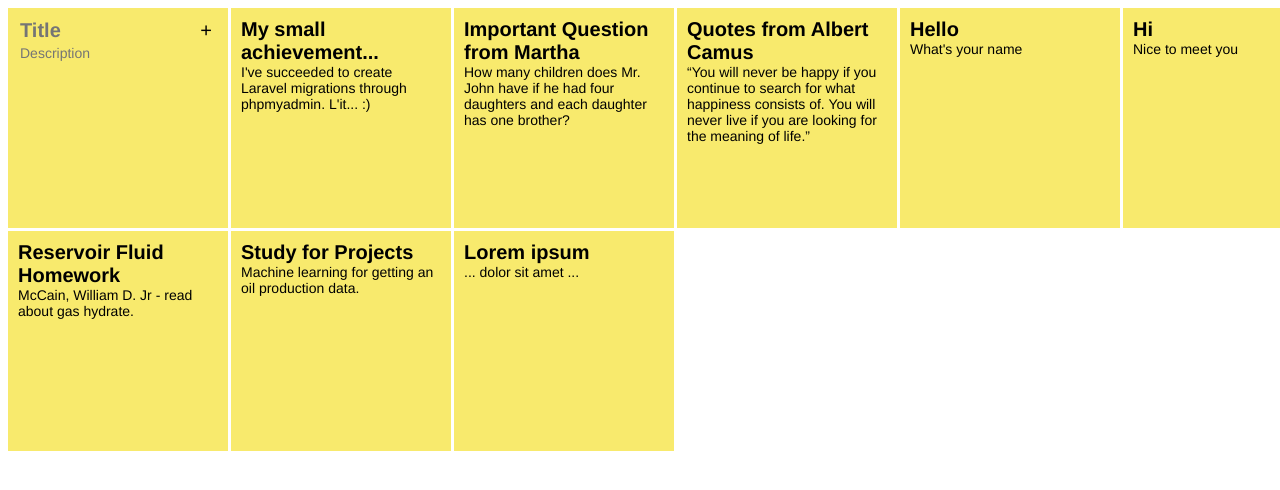
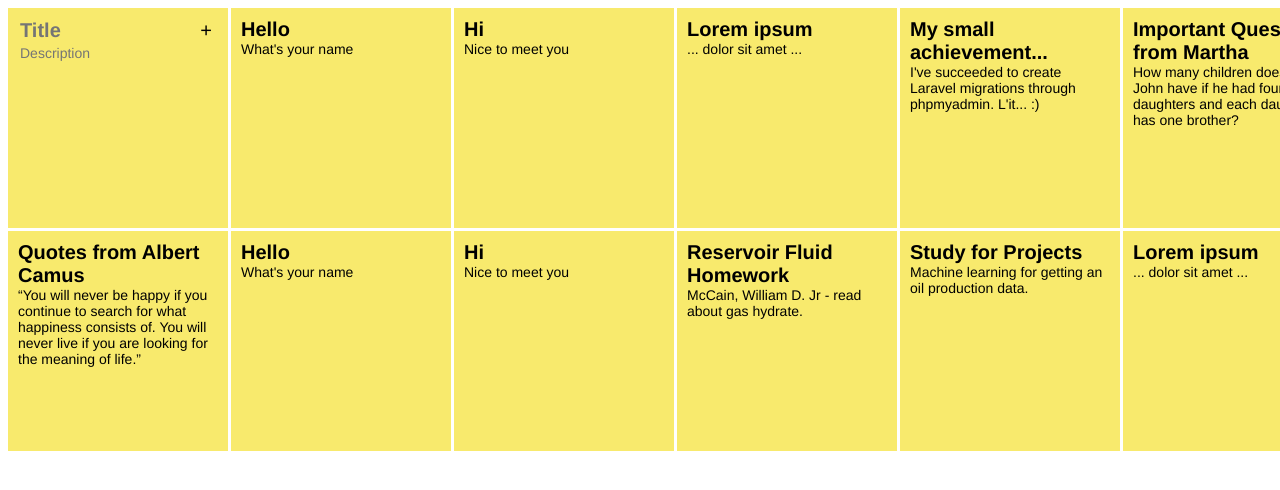
Before and after one commit to daimessdn/mynote, a React (Create React App) app: page / in a window 1280 px wide. Shown: the top 490 px of the page. Built offline with nearby package versions, Linux system fonts and the light colour scheme.

Commit message:
changed function component to class-based and attach cardContent...

```diff
--- a/src/App.js
+++ b/src/App.js
@@ -1,9 +1,15 @@
-import React from 'react';
-import logo from './logo.svg';
+import React, {Component} from 'react';
+// import logo from './logo.svg';
+
 import Card from './components/Card'
+import cardContent from './components/cardContent'
 import './App.css';
 
-function App() {
+class App extends Component {
+	render() {
+
+		const myCards = cardContent.map(card => <Card key={card.id} title={card.title} desc={card.desc} />)
+
 		return (
 			<div className="card-group">
 				<div className="card card-add">
@@ -15,6 +21,7 @@ function App() {
 						<textarea name="desc" placeholder="Description"></textarea>
 					</form>
 				</div>
+				{myCards}
 				<Card
 					title="My small achievement..."
 					desc="I've succeeded to create Laravel migrations through phpmyadmin. L'it... :)"
@@ -41,5 +48,6 @@ function App() {
 			</div>
 		);
 	}
+}
 
 export default App;
--- a/src/components/Card.js
+++ b/src/components/Card.js
@@ -1,12 +1,14 @@
-import React from 'react'
+import React, {Component} from 'react'
 
-function Card(props) {
-	return (
-		<div className="card">
-			<h1>{ props.title }</h1>
-			<p>{ props.desc }</p>
-		</div>
-	)
+class Card extends Component {
+	render() {
+		return (
+			<div className="card">
+				<h1>{ this.props.title }</h1>
+				<p>{ this.props.desc }</p>
+			</div>
+		)
+	}
 }
 
 export default Card
```
Lines whose indentation alone changed are shown as unchanged.
